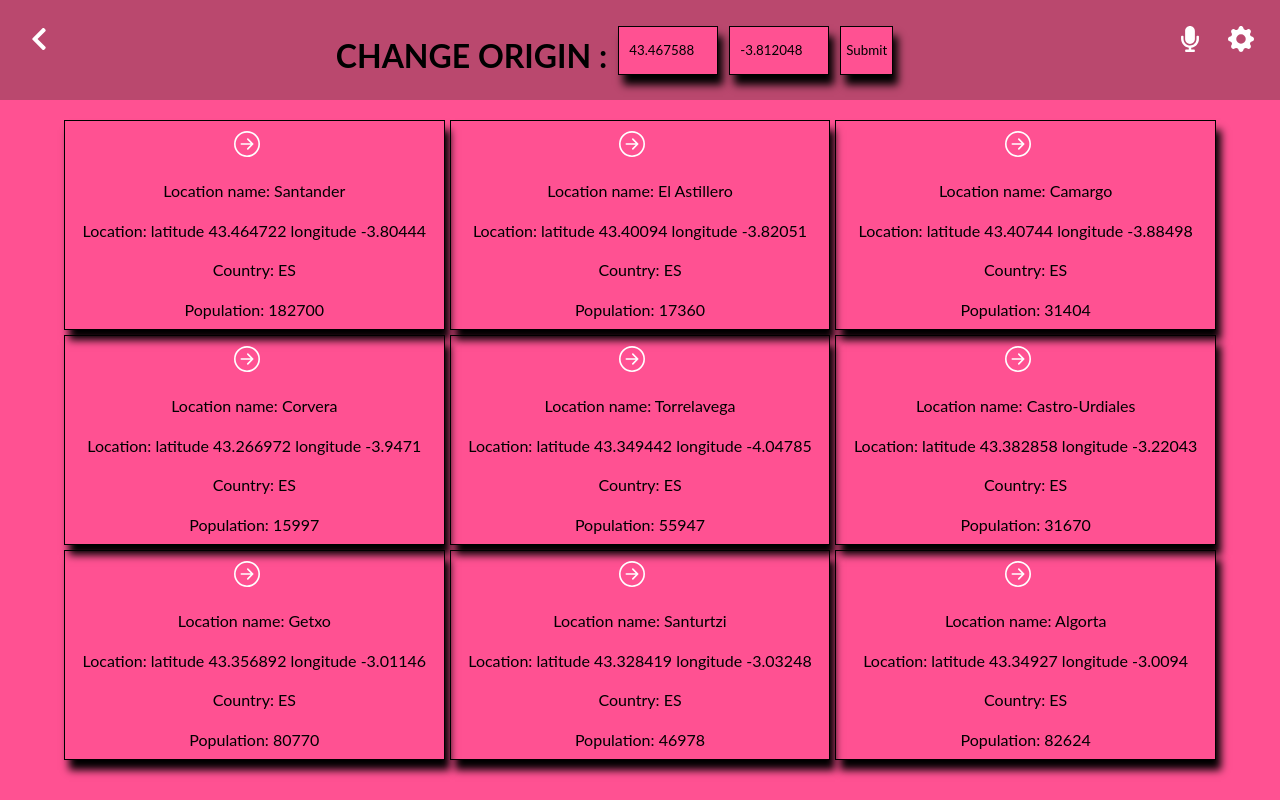
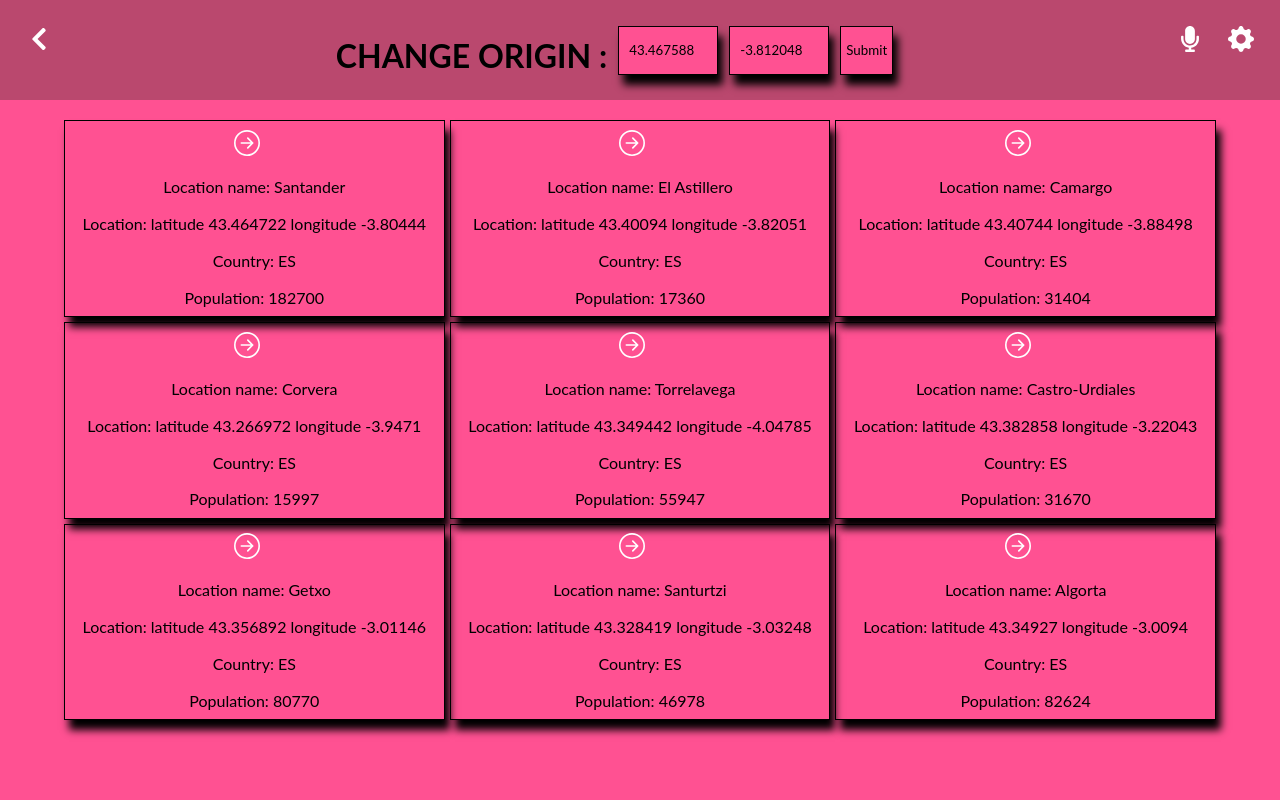
Before and after one commit to jorgegoco/react-weather-app, a React (Create React App) app: page / in a window 1280 px wide. Built offline with nearby package versions, Linux system fonts and the light colour scheme.

Commit message:
Fix desktop minor issues

```diff
--- a/src/App.css
+++ b/src/App.css
@@ -28,7 +28,7 @@ body {
 }
 
 .locations-list {
-  height: 80vh;
+  height: 75vh;
   width: 90%;
   margin: auto;
   margin-top: 20px;
@@ -53,6 +53,11 @@ body {
   color: white;
   font-size: 26px;
   margin-right: 15px;
+  transition: color 0.5s;
+}
+
+.location-list svg:hover {
+  color: black;
 }
 
 .input-container {
```
